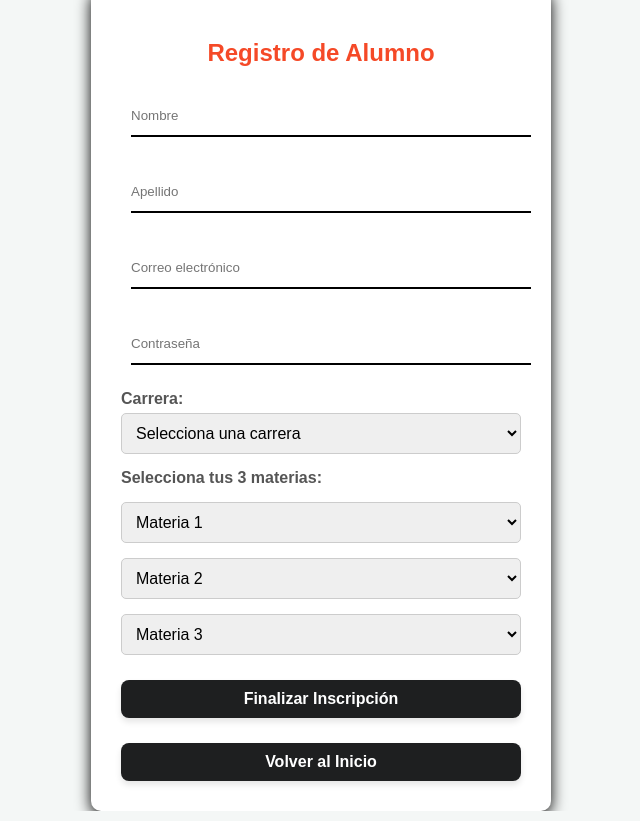
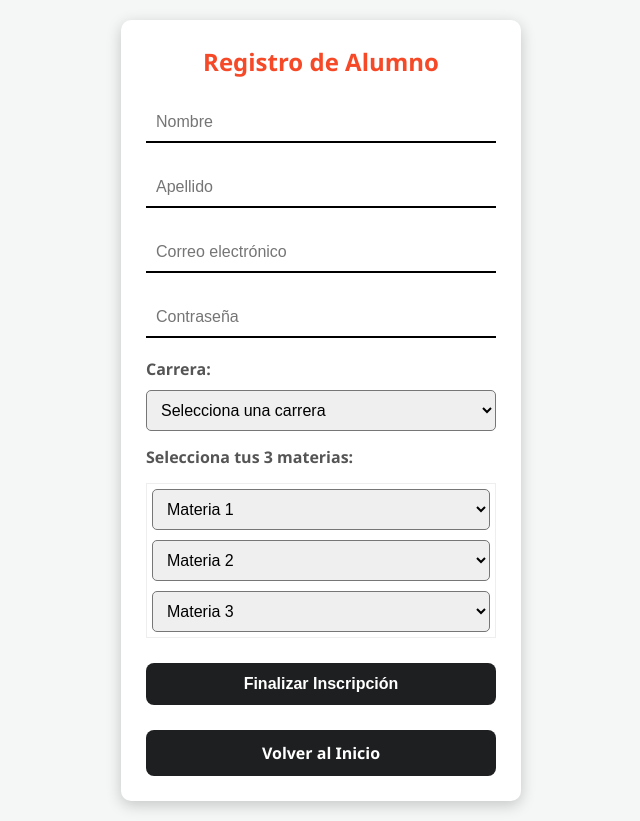
Before and after one commit to TrvpChylt/Sistema_Universidad, a Flask app: page /registro in a window 1280 px wide. Shown: the whole page, without its empty margins (319-959 px from the left). Run offline with Flask 3, Linux system fonts and the light colour scheme; data that the repository does not hold is empty.

Commit message:
ajustes en los estilos

```diff
--- a/Comandos de GIT.txt
+++ /dev/null
@@ -1,4 +0,0 @@
-1. Guardar cambios	Tu PC	git add . seguido de git commit -m "mensaje"
-2. Subir a la nube	Tu PC	git push origin main
-3. Bajar al servidor	Consola Bash	git pull origin main
-4. Aplicar	Pestaña Web	Botón Reload
--- a/static/Inscripcion.css
+++ b/static/Inscripcion.css
@@ -1,53 +1,74 @@
+/* 1. Ajuste Global: El reset necesario */
+* {
+    box-sizing: border-box; /* Esto evita que el padding ensanche los elementos */
+}
+
 body {
     background-color: #f4f7f6;
-    font-family: Arial, sans-serif;
+    font-family: 'Segoe UI', Arial, sans-serif;
     display: flex;
     justify-content: center;
     align-items: center;
-    height: 100vh;
+    /* min-height permite que el fondo crezca si el contenido es largo */
+    min-height: 100vh;
     margin: 0;
+    padding: 20px; /* Margen de seguridad para que no toque los bordes del celular */
 }
 
+/* 2. Contenedor: Ahora es elástico */
 .contenedor_registro {
     background: white;
-    padding: 30px;
+    padding: 25px;
     border-radius: 10px;
-    box-shadow: 0 4px 15px rgba(0,0,0,10);
+    box-shadow: 0 4px 15px rgba(0,0,0,0.2);
     width: 100%;
-    max-width: 400px;
+    max-width: 400px; /* No crecerá más de esto, pero se encogerá en móviles */
 }
 
-h2 { text-align: center; color: #F54927; }
+h2 {
+    text-align: center;
+    color: #F54927;
+    margin-top: 0;
+}
 
-form { display: flex; flex-direction: column; gap: 15px; }
+form {
+    display: flex;
+    flex-direction: column;
+    gap: 15px;
+}
 
-select {
+/* 3. Inputs y Selects: Sin desbordamientos */
+select, input {
+    width: 100%; /* Siempre ocupan el ancho de su padre */
     padding: 10px;
-    border: 1px solid #ccc;
+    font-size: 16px;
     border-radius: 5px;
-    font-size: 16px;
 }
 
 input {
-    width: 100%;
-    padding: 12px 0;
-    margin: 10px;
+    /* Estilo "Línea Inferior" que tenías */
     border: none;
     border-bottom: 2px solid #000000;
     border-radius: 0;
     outline: none;
     background: transparent;
-    box-sizing: border-box;
+    margin: 5px 0; /* Margen arriba/abajo para separar, 0 a los lados */
 }
 
 input:focus {
     border-bottom: 2px solid #F54927;
 }
 
-label { font-weight: bold; margin-bottom: -10px; color: #555; }
+label {
+    font-weight: bold;
+    color: #555;
+    margin-bottom: -5px;
+}
 
+/* 4. Botones: Adaptables */
 button, .btn-volver {
-    padding: 10px 20px;
+    width: 100%;
+    padding: 12px;
     margin-top: 10px;
     background-color: #1e1f20;
     color: white;
@@ -57,36 +78,31 @@ button, .btn-volver {
     font-weight: 600;
     font-size: 16px;
     transition: all 0.3s ease;
-    box-shadow: 0 4px 6px rgba(0, 0, 0, 0.1);
     text-align: center;
     display: block;
     text-decoration: none;
-    box-sizing: border-box;
-    width: 100%;
 }
 
 button:hover, .btn-volver:hover {
     background-color: #fc866e;
     transform: translateY(-2px);
-    box-shadow: 0 6px 12px rgba(0, 0, 0, 0.15);
-    color: white;/
+    box-shadow: 0 4px 8px rgba(0, 0, 0, 0.2);
 }
 
-button:active {
-    transform: translateY(0);
-}
-
+/* 5. Sección de Materias con Scroll */
 .contenedor-materias {
     display: flex;
-    flex-direction: column; /* Uno debajo del otro */
-    gap: 15px;             /* Espacio entre ellos */
-    margin-top: 10px;
+    flex-direction: column;
+    gap: 10px;
+    margin-top: 5px;
+    /* Si hay muchas materias, esto crea un scroll interno en vez de alargar todo el formulario */
+    max-height: 200px;
+    overflow-y: auto;
+    padding: 5px;
+    border: 1px solid #eee;
 }
 
 .select-materia {
     width: 100%;
-    padding: 10px;
-    border-radius: 5px;
-    border: 1px solid #ccc;
-    background-color: white;
+    padding: 8px;
 }
```
Also changed, not shown: 1 other file.
